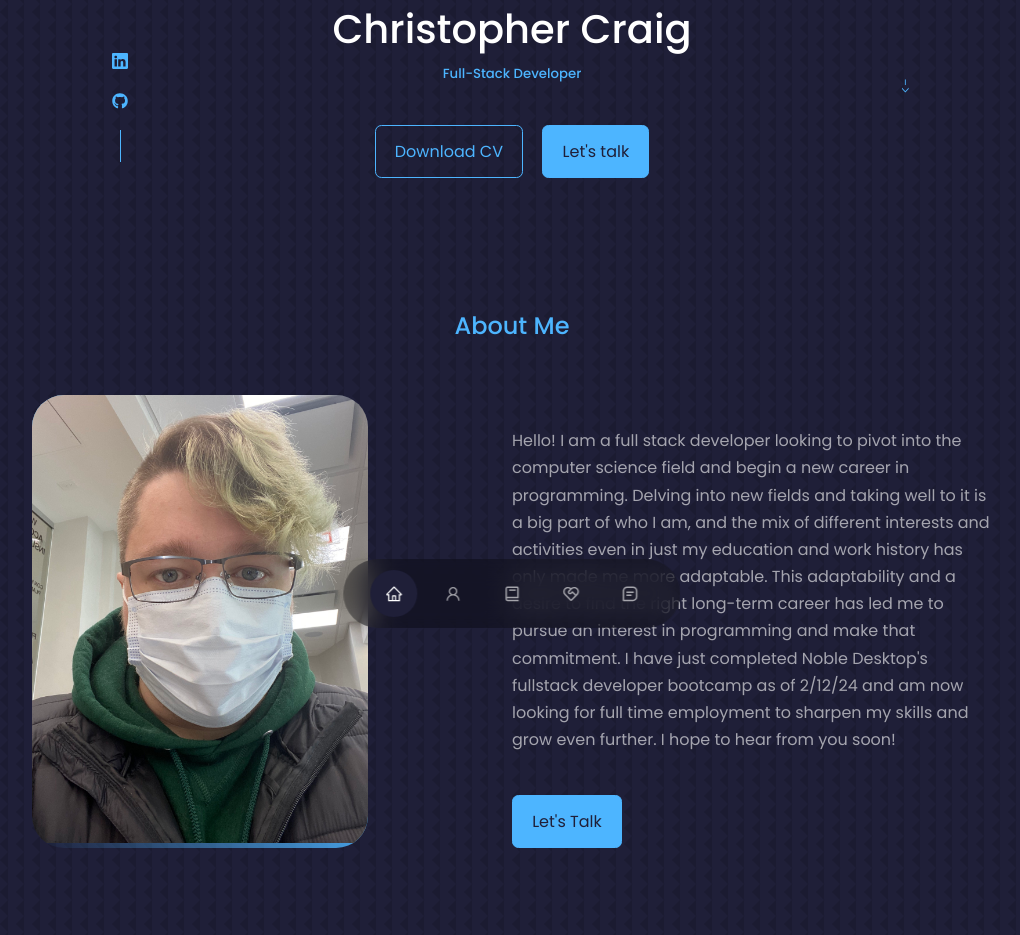
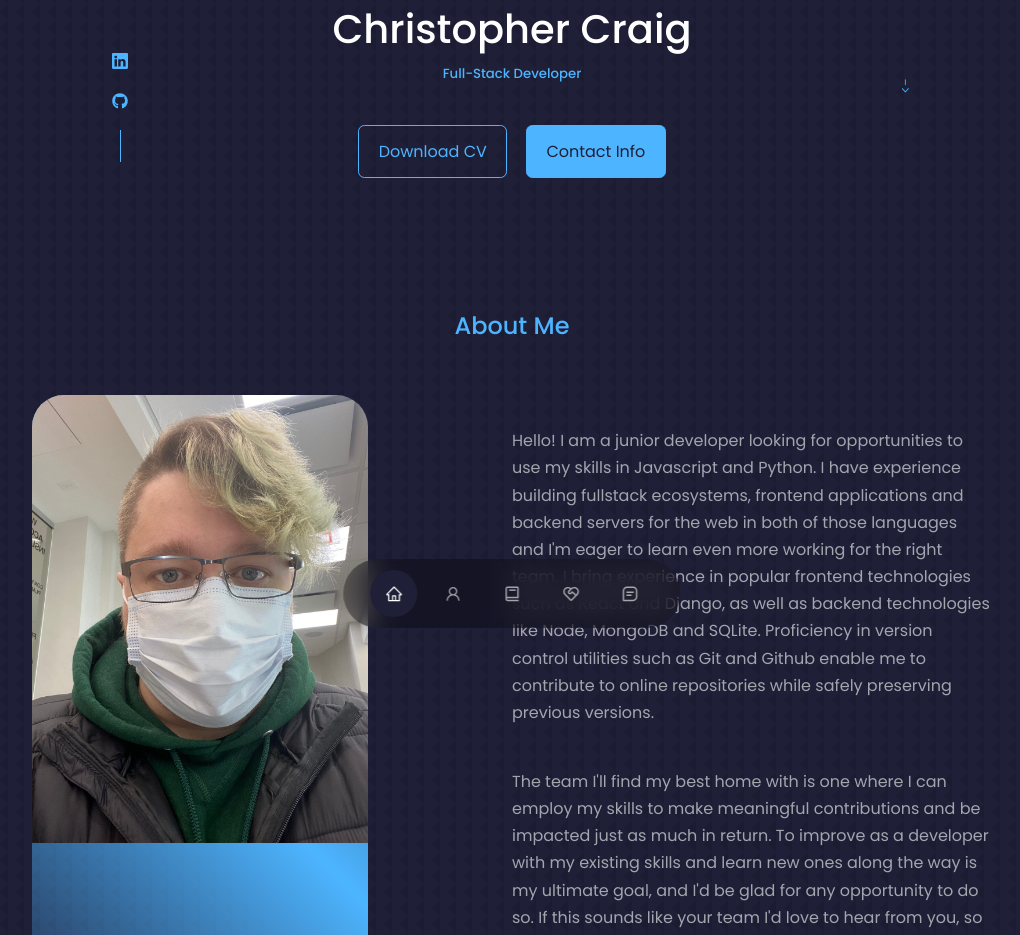
Before and after one commit to windikite/Portfolio, a React (Create React App) app: page / in a window 1280 px wide. Shown: the part 140-1075 px from the top of the page, without its empty margins (128-1148 px from the left). Built offline with nearby package versions, Linux system fonts and the light colour scheme.

Commit message:
v0.1.6 updated intro, site icon and metadata

```diff
--- a/public/index.html
+++ b/public/index.html
@@ -2,14 +2,14 @@
 <html lang="en">
   <head>
     <meta charset="utf-8" />
-    <link rel="icon" href="%PUBLIC_URL%/favicon.ico" />
+    <link rel="icon" href="%PUBLIC_URL%/cc-square-fill.svg"/>
     <meta name="viewport" content="width=device-width, initial-scale=1" />
     <meta name="theme-color" content="#000000" />
     <meta
       name="description"
-      content="Web site created using create-react-app"
+      content="Christopher Craig's Portfolio"
     />
-    <link rel="apple-touch-icon" href="%PUBLIC_URL%/logo192.png" />
+    <link rel="apple-touch-icon" href="%PUBLIC_URL%/cc-square-fill.svg" />
     <!--
       manifest.json provides metadata used when your web app is installed on a
       user's mobile device or desktop. See https://developers.google.com/web/fundamentals/web-app-manifest/
--- a/src/components/header/CTA.jsx
+++ b/src/components/header/CTA.jsx
@@ -4,11 +4,11 @@ import CV from '../../assets/ChristopherCraigResume.pdf';
 const CTA = () => {
   return (
     <div className="cta">
-      <a href={CV} download className="btn">
+      <a href={CV} download='ChristopherCraigResume.pdf' className="btn">
         Download CV
       </a>
       <a href="#contact" className="btn btn-primary">
-        Let's talk
+        Contact Info
       </a>
     </div>
   );
--- a/src/components/intro/Intro.jsx
+++ b/src/components/intro/Intro.jsx
@@ -29,10 +29,13 @@ const Intro = () => {
             </article> */}
           </div>
           <p>
-          Hello! I am a full stack developer looking to pivot into the computer science field and begin a new career in programming. Delving into new fields and taking well to it is a big part of who I am, and the mix of different interests and activities even in just my education and work history has only made me more adaptable. This adaptability and a desire to find the right long-term career has led me to pursue an interest in programming and make that commitment. I have just completed Noble Desktop's fullstack developer bootcamp as of 2/12/24 and am now looking for full time employment to sharpen my skills and grow even further. I hope to hear from you soon!
+          Hello! I am a junior developer looking for opportunities to use my skills in Javascript and Python. I have experience building fullstack ecosystems, frontend applications and backend servers for the web in both of those languages and I'm eager to learn even more working for the right team. I bring experience in popular frontend technologies such as React and Django, as well as backend technologies like Node, MongoDB and SQLite. Proficiency in version control utilities such as Git and Github enable me to contribute to online repositories while safely preserving previous versions.
+          </p>
+          <p>
+          The team I'll find my best home with is one where I can employ my skills to make meaningful contributions and be impacted just as much in return. To improve as a developer with my existing skills and learn new ones along the way is my ultimate goal, and I'd be glad for any opportunity to do so. If this sounds like your team I'd love to hear from you, so please feel free to contact me via email or LinkedIn with any questions!
           </p>
           <a href="#contact" className="btn btn-primary">
-            Let's Talk
+            Contact Info
           </a>
         </div>
       </div>
```
Also changed, not shown: src/components/experience/Experience.jsx (+0 -60 lines), public/cc-square-fill.svg (added).
